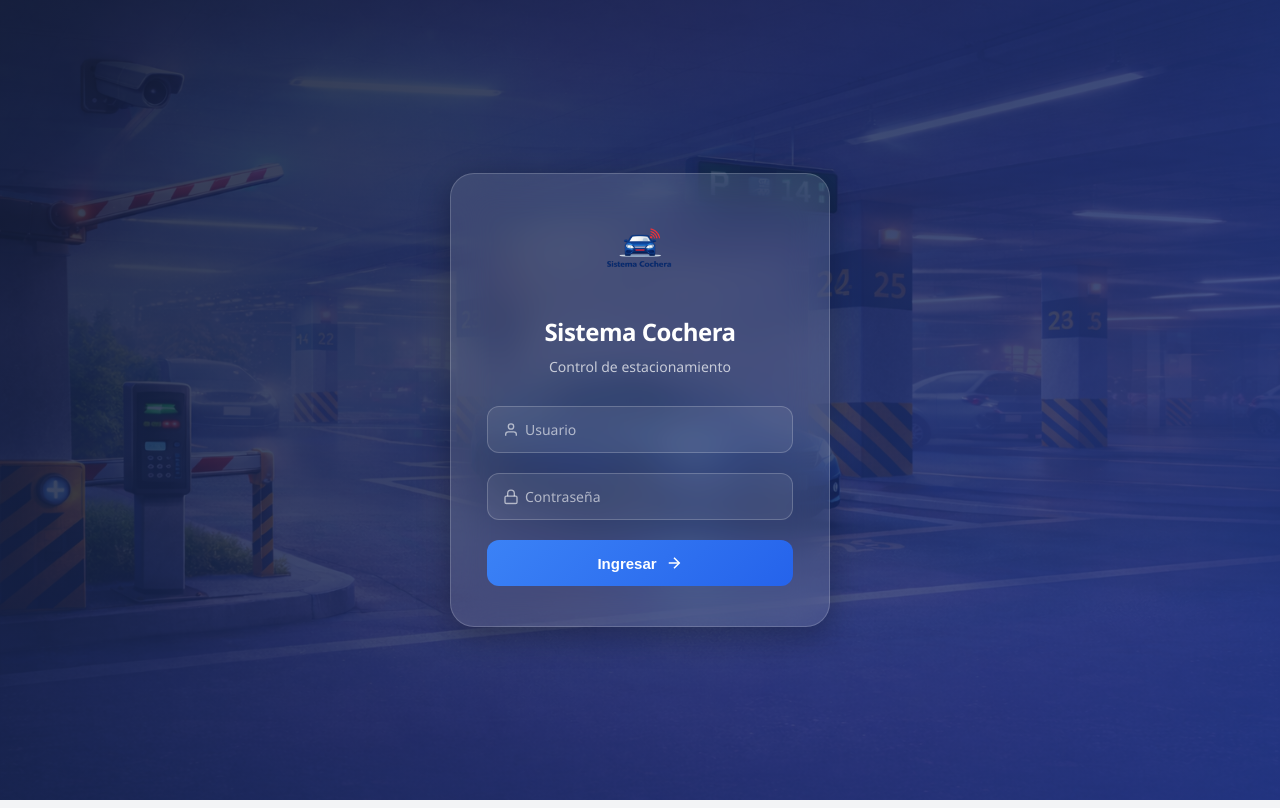
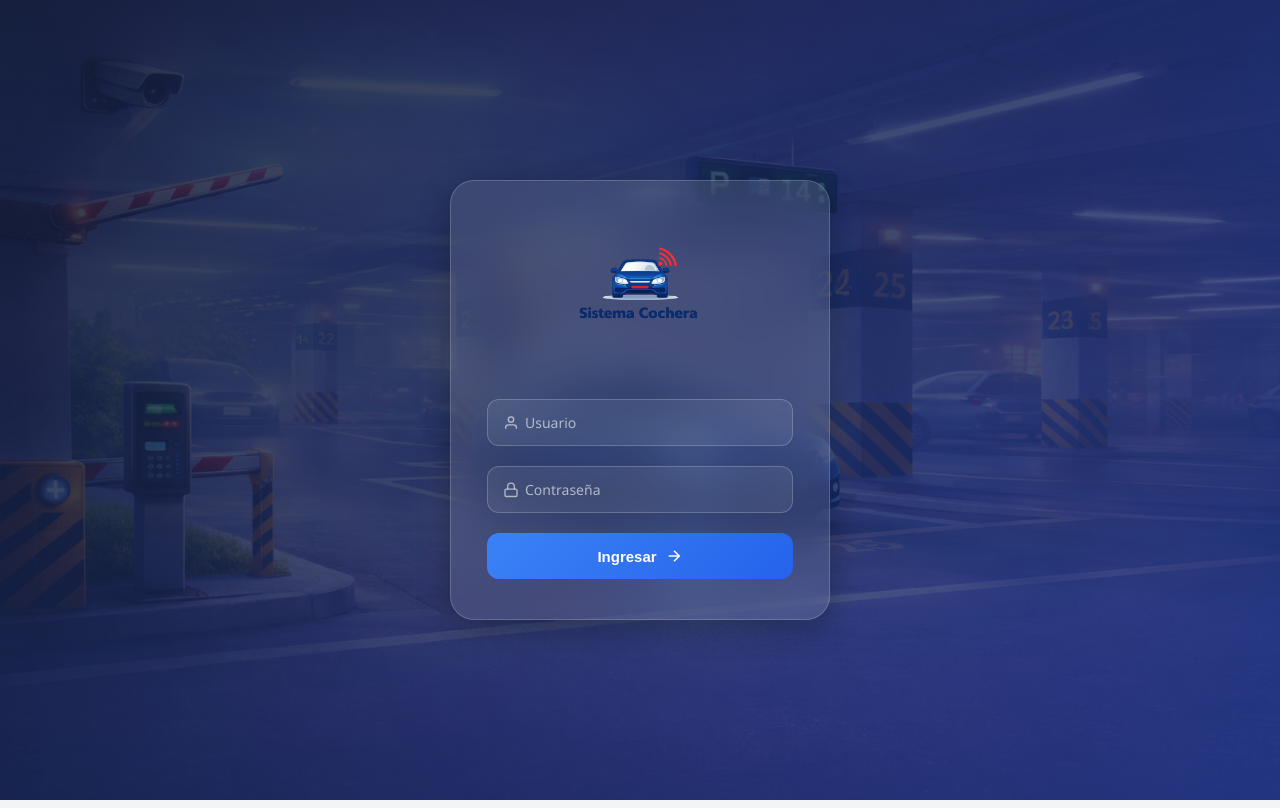
Before and after one commit to angel2804/Proyecto_Cochera, a Flask app: page / in a window 1280 px wide. Run offline with Flask 3, Linux system fonts and the light colour scheme.

Commit message:
Logo grande en login, quitar textos, logo en dashboard header, turno en KPI
Co-Authored-By: Claude Opus 4.5 <noreply@anthropic.com>

```diff
--- a/routes/dashboard.py
+++ b/routes/dashboard.py
@@ -72,6 +72,7 @@ def dashboard():
             autos_salieron=autos_salieron,
             autos_en_cochera=autos_en_cochera,
             inicio_turno=session["inicio_turno"],
+            tipo_turno=session.get("tipo_turno", ""),
             es_admin=session.get("es_admin", False)
         )
 
--- a/static/css/_layout.css
+++ b/static/css/_layout.css
@@ -40,8 +40,10 @@
     color: var(--text-inverse);
 }
 
-.header-left .logo {
-    font-size: 24px;
+.header-logo {
+    height: 40px;
+    object-fit: contain;
+    border-radius: 8px;
 }
 
 .header-right {
--- a/static/css/_login.css
+++ b/static/css/_login.css
@@ -90,13 +90,10 @@
 }
 
 /* Logo */
-.login-logo {
-    margin-bottom: 12px;
-}
 
 .login-logo img {
-    max-width: 120px;
-    max-height: 120px;
+    max-width: 220px;
+    max-height: 220px;
     object-fit: contain;
     border-radius: 20px;
 }
@@ -108,17 +105,8 @@
     justify-content: center;
 }
 
-.login-card h2 {
-    font-size: 24px;
-    font-weight: 700;
-    margin-bottom: 4px;
-    letter-spacing: -0.5px;
-}
-
-.login-subtitle {
-    margin-bottom: 28px;
-    opacity: 0.7;
-    font-size: 14px;
+.login-logo {
+    margin-bottom: 24px;
 }
 
 /* ===================== */
--- a/templates/login.html
+++ b/templates/login.html
@@ -25,8 +25,6 @@
                      onerror="this.style.display='none'; this.nextElementSibling.style.display='flex';">
                 <span class="logo-fallback" style="display:none;">🚗</span>
             </div>
-            <h2>Sistema Cochera</h2>
-            <p class="login-subtitle">Control de estacionamiento</p>
 
             <form method="POST" id="loginForm">
                 <div class="input-group">
--- a/templates/partials/_header.html
+++ b/templates/partials/_header.html
@@ -5,7 +5,7 @@
 
 <header class="dashboard-header">
     <div class="header-left">
-        <span class="logo">🚗</span> SISTEMA DE COCHERA
+        <img src="{{ url_for('static', filename='img/logo1.png') }}" alt="Logo" class="header-logo" onerror="this.style.display='none'">
     </div>
     <div class="header-right">
         <button class="btn-theme" onclick="toggleTheme()" title="Cambiar tema">
--- a/templates/partials/_kpis.html
+++ b/templates/partials/_kpis.html
@@ -45,12 +45,12 @@
         </div>
     </div>
 
-    <!-- Inicio de turno -->
+    <!-- Turno actual -->
     <div class="kpi-card dark">
         <div class="kpi-icon">🕐</div>
         <div class="kpi-content">
-            <span class="kpi-label">Inicio de Turno</span>
-            <small class="kpi-time">{{ inicio_turno }}</small>
+            <span class="kpi-label">Turno</span>
+            <small class="kpi-time">{% if tipo_turno == 'manana' %}Mañana{% elif tipo_turno == 'tarde' %}Tarde{% elif tipo_turno == 'noche' %}Noche{% elif tipo_turno == 'todo_el_dia' %}Todo el día{% else %}{{ tipo_turno }}{% endif %}</small>
         </div>
     </div>
 </section>
```
